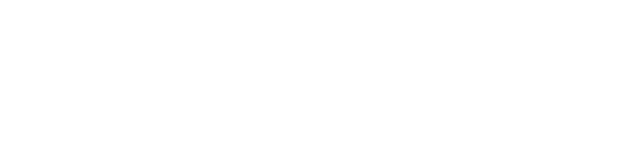
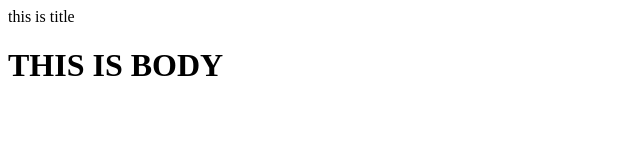
Before and after one commit to iamanirbanmahata/practice1, a plain HTML site: page index.html in a window 1280 px wide. Shown: the whole page, without its empty margins (0-640 px from the left). Drawn offline with Linux system fonts and the light colour scheme.

Commit message:
title issue solved

```diff
--- a/index.html
+++ b/index.html
@@ -1,6 +1,7 @@
 <html>
-<head><title
-</title></head>
+<head><title>
+</title>this is title</head>
 <body>
+<h1>THIS IS BODY</h1>
 </body>
 </html>
```
